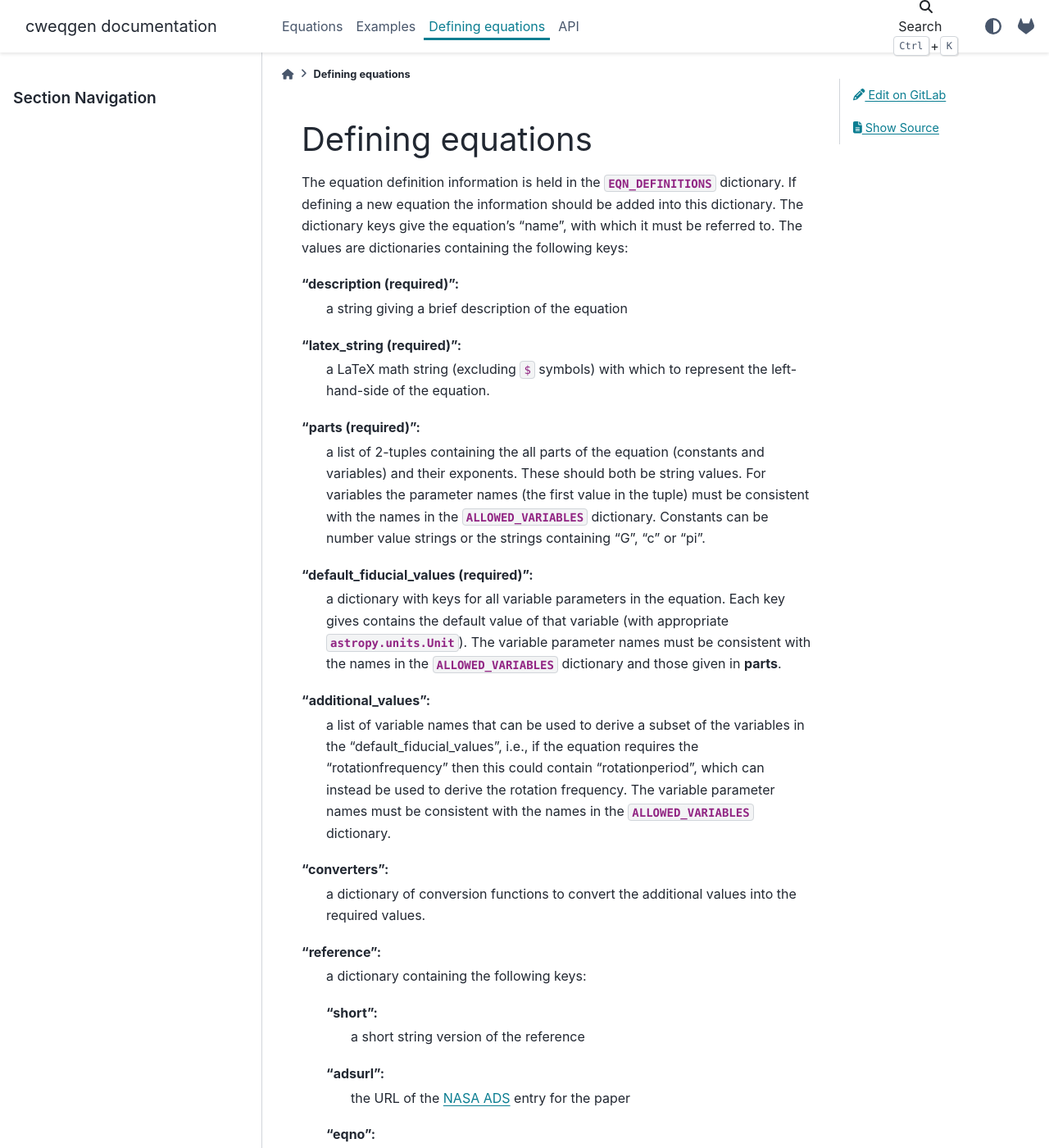
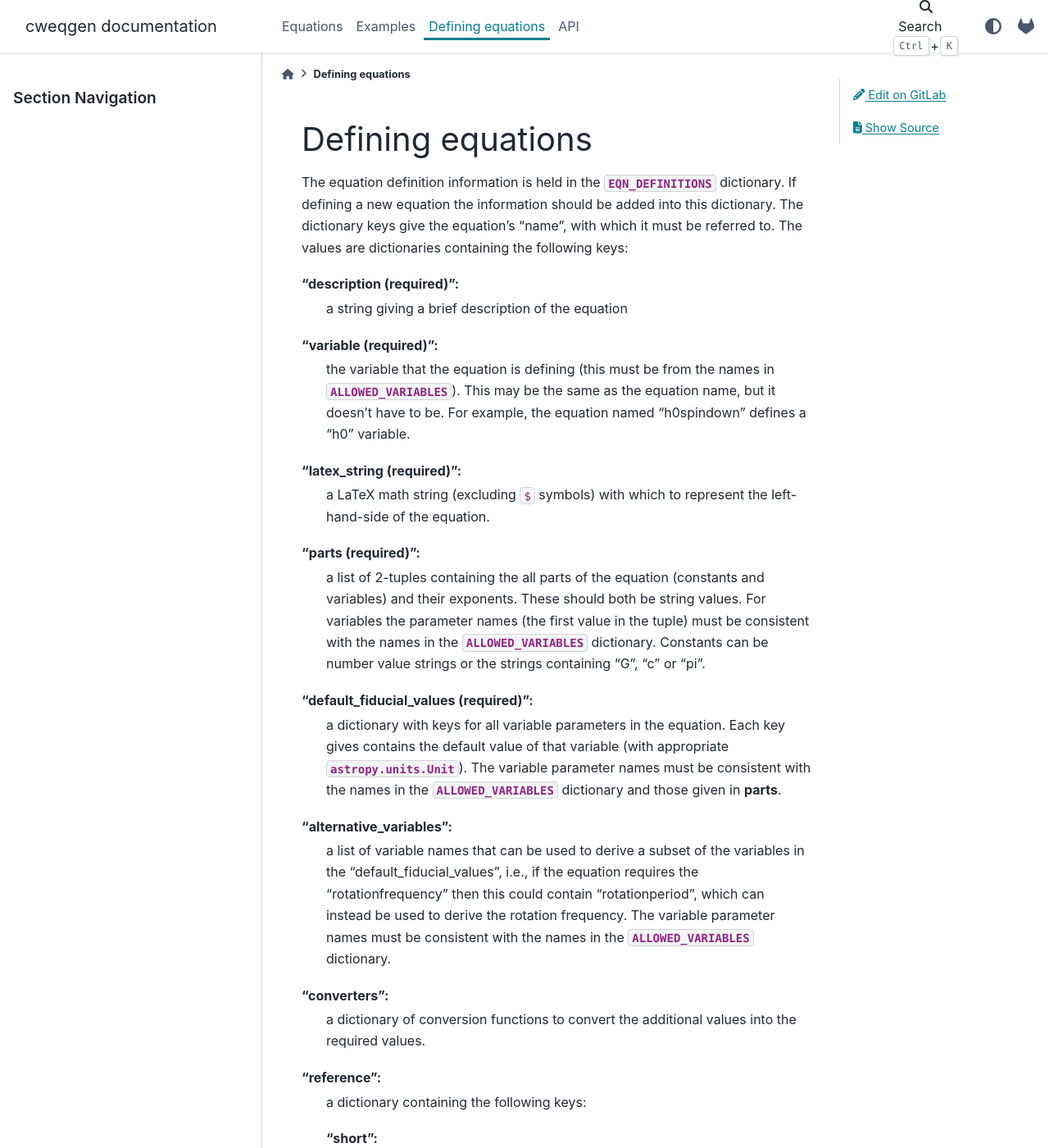
Before and after one commit to cwinpy/cweqgen, a Sphinx documentation site: the page built from docs/definitions.rst, in a window 1280 px wide and 1400 px high. Shown: the whole window at 82% size. Built offline with Sphinx 7.4.7 and the PyData theme 0.15.4, drawn with Linux system fonts in a browser that asks for light colours; the version number could not be read and is left out.

Commit message:
Change additional_values to alternative_variables - closes #3

```diff
--- a/docs/definitions.rst
+++ b/docs/definitions.rst
@@ -10,6 +10,11 @@ dictionaries containing the following keys:
 
 "description (required)":
    a string giving a brief description of the equation
+
+"variable (required)":
+   the variable that the equation is defining (this must be from the names in
+   :obj:`~cweqgen.definitions.ALLOWED_VARIABLES`). This may be the same as the equation name, but it
+   doesn't have to be. For example, the equation named "h0spindown" defines a "h0" variable.
 
 "latex_string (required)":
    a LaTeX math string (excluding ``$`` symbols) with which to represent the left-hand-side of the
@@ -27,7 +32,7 @@ dictionaries containing the following keys:
    :class:`astropy.units.Unit`). The variable parameter names must be consistent with the names in
    the :obj:`~cweqgen.definitions.ALLOWED_VARIABLES` dictionary and those given in **parts**.
 
-"additional_values":
+"alternative_variables":
    a list of variable names that can be used to derive a subset of the variables
    in the "default_fiducial_values", i.e., if the equation requires the "rotationfrequency" then
    this could contain "rotationperiod", which can instead be used to derive the rotation frequency.
```
Also changed, not shown: 2 other files.
